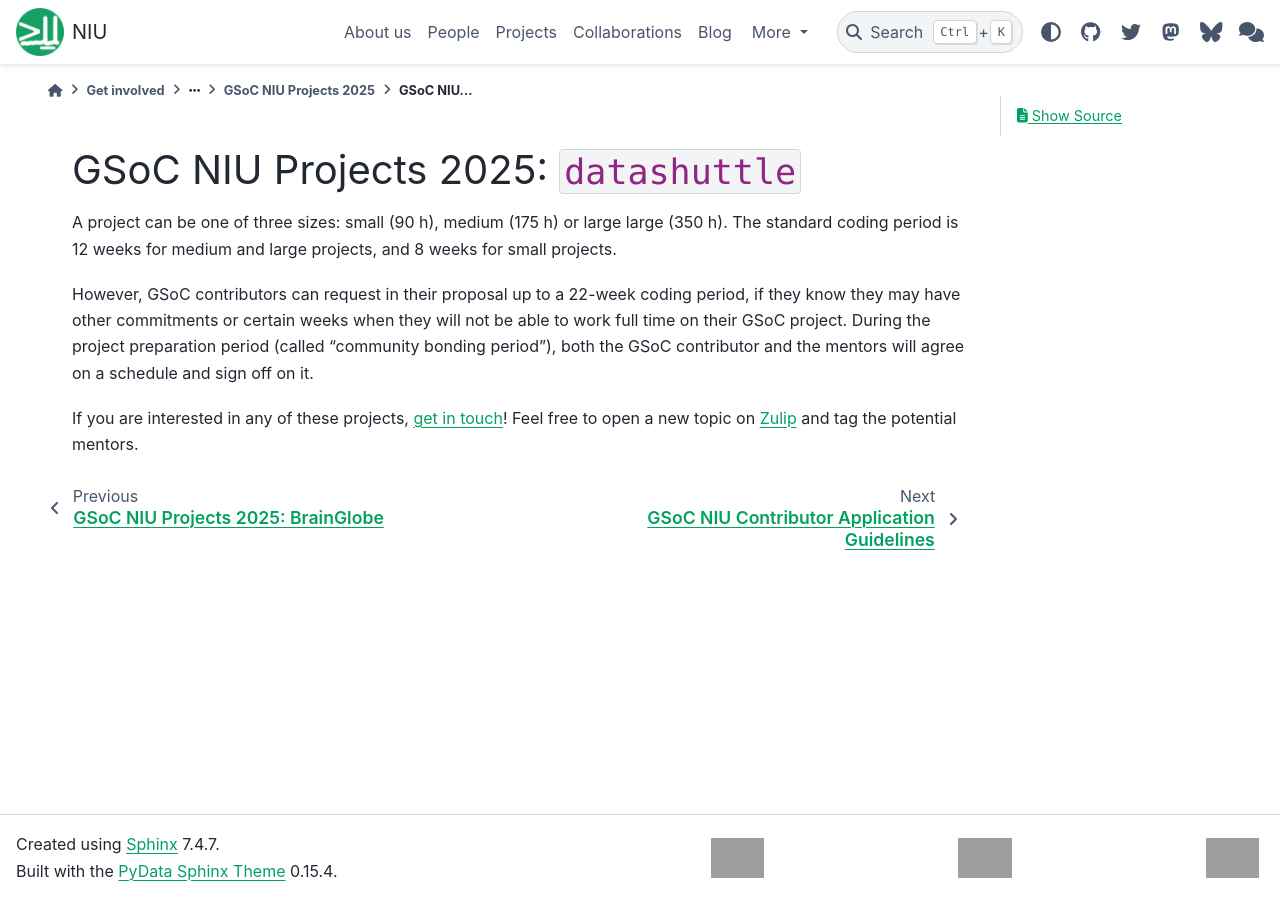
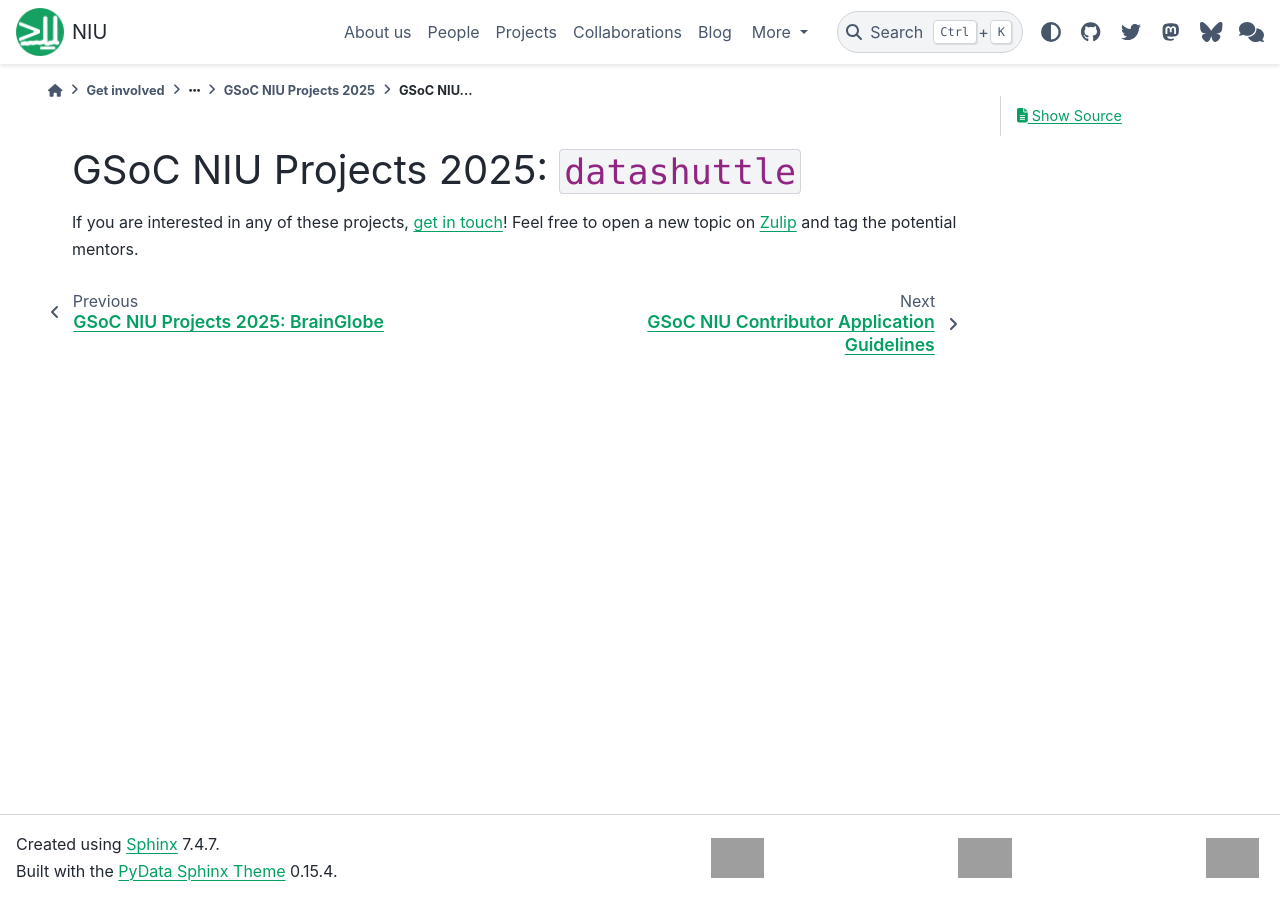
Before and after one commit to neuroinformatics-unit/neuroinformatics-unit.github.io, a Sphinx documentation site: the page built from docs/source/get-involved/gsoc/projects_2025/datashuttle.md, in a window 1280 px wide. Built offline with Sphinx 7.4.7 and the PyData theme 0.15.4, drawn with Linux system fonts in a browser that asks for light colours; nearby versions of some CDN libraries; grey boxes are pictures that could not be loaded.

Commit message:
Remove boilerplate of project lists

```diff
--- a/docs/source/get-involved/gsoc/projects_2025/datashuttle.md
+++ b/docs/source/get-involved/gsoc/projects_2025/datashuttle.md
@@ -1,7 +1,3 @@
 # GSoC NIU Projects 2025: `datashuttle`
 
-A project can be one of three sizes: small (90 h), medium (175 h) or large  large (350 h). The standard coding period is 12 weeks for medium and large projects, and 8 weeks for small projects.
-
-However, GSoC contributors can request in their proposal up to a 22-week coding period, if they know they may have other commitments or certain weeks when they will not be able to work full time on their GSoC project. During the project preparation period (called "community bonding period"), both the GSoC contributor and the mentors will agree on a schedule and sign off on it.
-
 If you are interested in any of these projects, [get in touch](https://datashuttle.neuroinformatics.dev/pages/community/index.html)! Feel free to open a new topic on [Zulip](https://neuroinformatics.zulipchat.com/#narrow/channel/405999-DataShuttle) and tag the potential mentors.
```
Also changed, not shown: docs/source/get-involved/gsoc/index.md (+4 -1 lines), docs/source/get-involved/gsoc/projects_2025/brainglobe.md (+0 -4 lines), docs/source/get-involved/gsoc/projects_2025/ethology.md (+0 -4 lines), docs/source/get-involved/gsoc/projects_2025/movement.md (+0 -4 lines).
